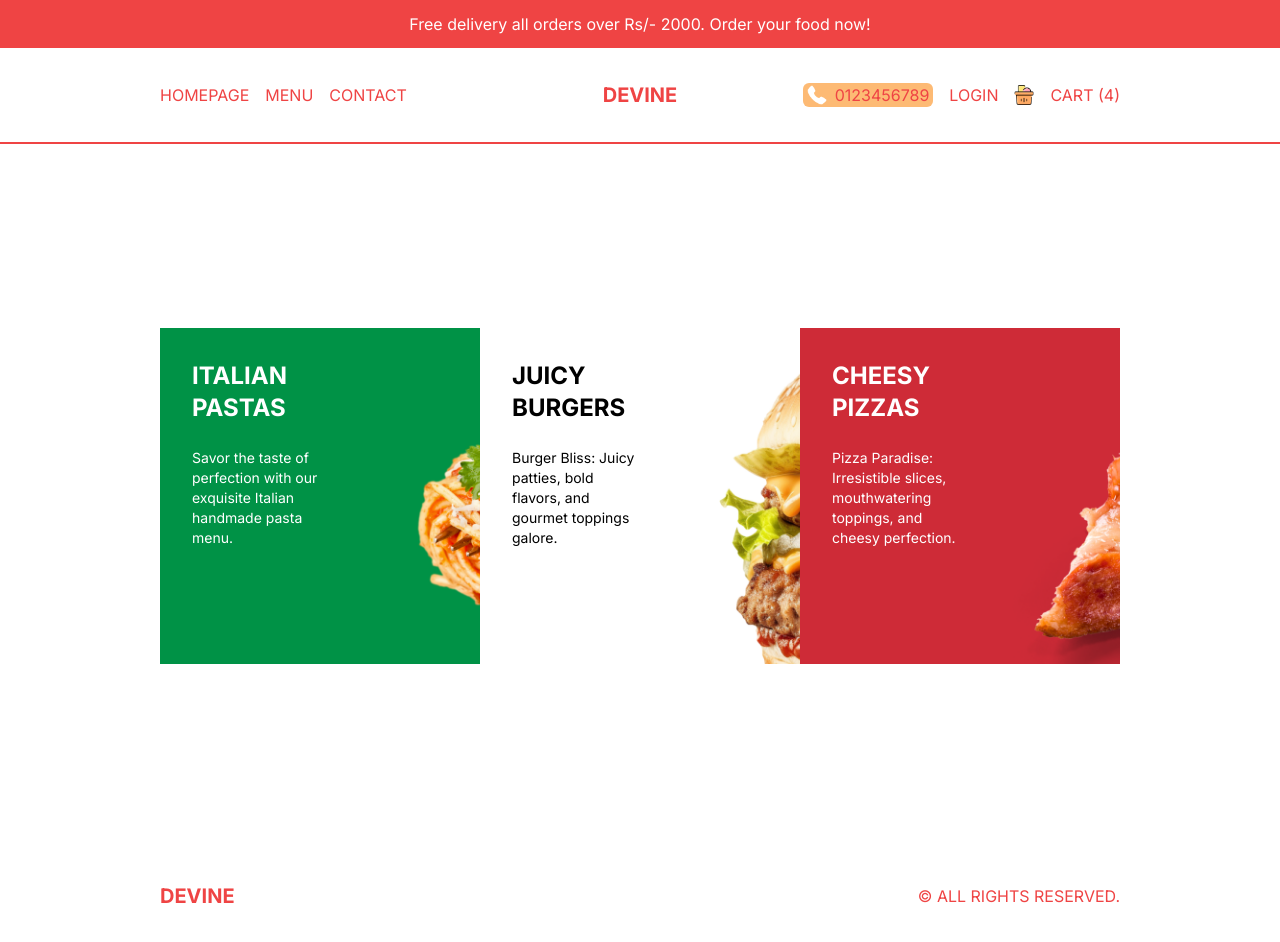
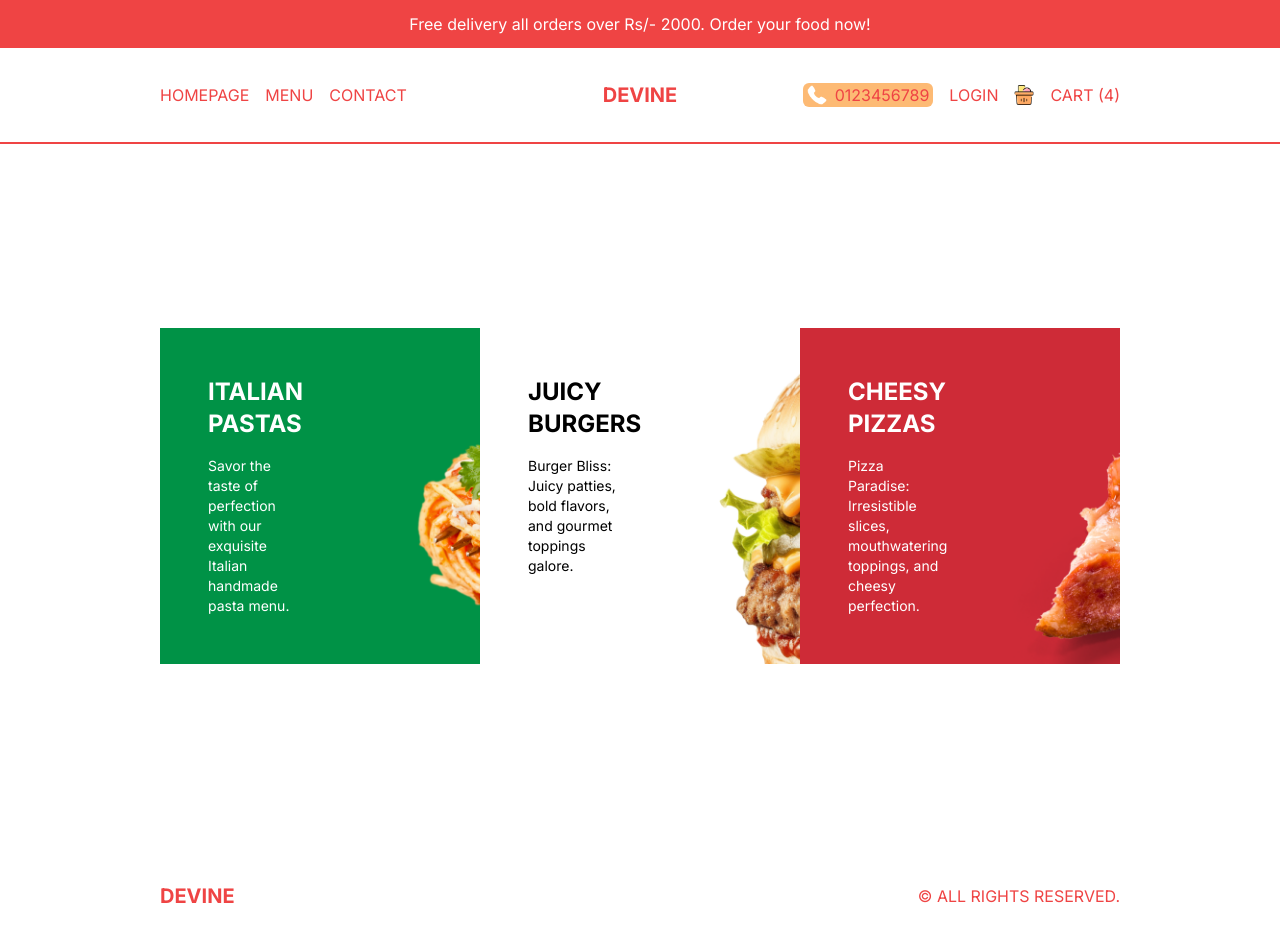
Before and after one commit to Pegu-Mrigen/restaurant-gohpur, a Next.js app: page /menu in a window 1280 px wide. Built offline with nearby package versions, Linux system fonts and the light colour scheme.

Commit message:
front end ended

```diff
--- a/src/app/globals.css
+++ b/src/app/globals.css
@@ -1,3 +1,7 @@
 @tailwind base;
 @tailwind components;
 @tailwind utilities;
+
+html{
+    box-sizing: border-box;
+}
--- a/src/app/menu/page.tsx
+++ b/src/app/menu/page.tsx
@@ -4,7 +4,7 @@ import Link from "next/link";
 
 const MenuPage = () => {
   return (
-    <div className="p-4 lg:px-20 xl:px-40 h-[calc(100vh-6rem)] md:h-[calc(100vh-9rem) ] flex flex-col md:flex-row items-center">
+    <div className="w-full p-4 lg:px-20 xl:px-40 h-[calc(100vh-6rem)] md:h-[calc(100vh-9rem) ] flex flex-col md:flex-row items-center">
       {menu.map((category) => (
         <Link
           href={`/menu/category.slug`}
@@ -12,9 +12,9 @@ const MenuPage = () => {
           style={{ backgroundImage: `url(${category.img})` }}
           className="w-full h-1/3 bg-cover p-8 md:h-1/2"
         >
-          <div className={`text-${category.color} w-1/2`}>
+          <div className={`text-${category.color} w-1/2 p-4`}>
             <h1 className="uppercase font-bold text-2xl">{category.title}</h1>
-            <p className="text-sm  lg:text-sm my-6">{category.desc}</p>
+            <p className="text-sm lg:text-sm my-4">{category.desc}</p>
             <button
               className={`hidden 2xl:block bg-${category.color} text-${category.color==="black"? "white":"red-500"} py-2 px-4 rounded-md`}
             >
```
